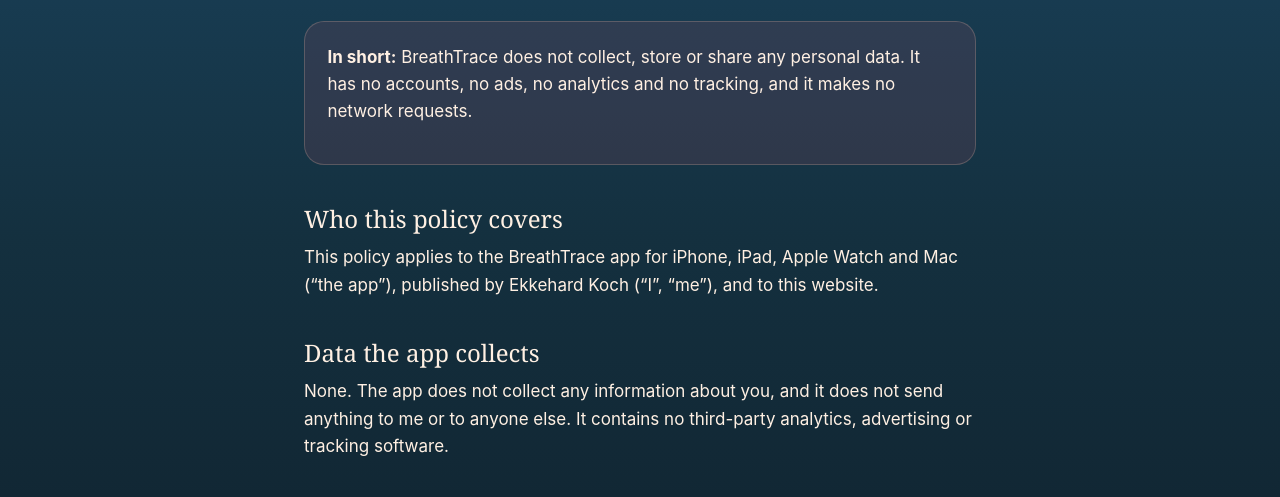
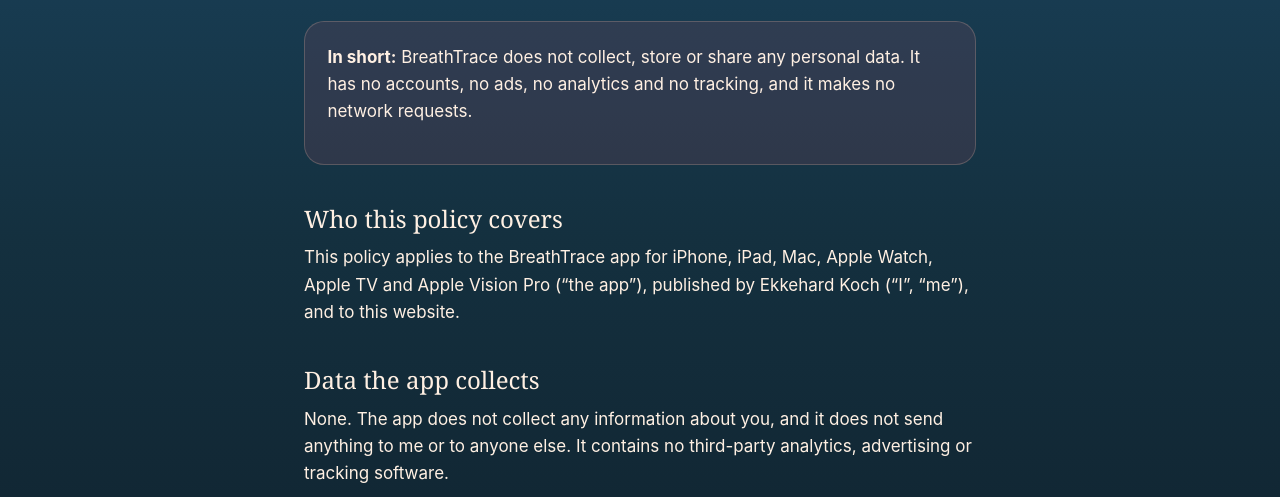
Before and after one commit to emkinter/BreathTraceApp, a plain HTML site: page privacy.html in a window 1280 px wide. Shown: the part 211-708 px from the top of the page. Drawn offline with Linux system fonts and the light colour scheme.

Commit message:
Name Apple TV and Apple Vision Pro in the privacy policy

```diff
--- a/privacy.html
+++ b/privacy.html
@@ -33,7 +33,7 @@
     </div>
 
     <h2>Who this policy covers</h2>
-    <p>This policy applies to the BreathTrace app for iPhone, iPad, Apple Watch and Mac (“the app”), published by Ekkehard Koch (“I”, “me”), and to this website.</p>
+    <p>This policy applies to the BreathTrace app for iPhone, iPad, Mac, Apple Watch, Apple TV and Apple Vision Pro (“the app”), published by Ekkehard Koch (“I”, “me”), and to this website.</p>
 
     <h2>Data the app collects</h2>
     <p>None. The app does not collect any information about you, and it does not send anything to me or to anyone else. It contains no third-party analytics, advertising or tracking software.</p>
```
